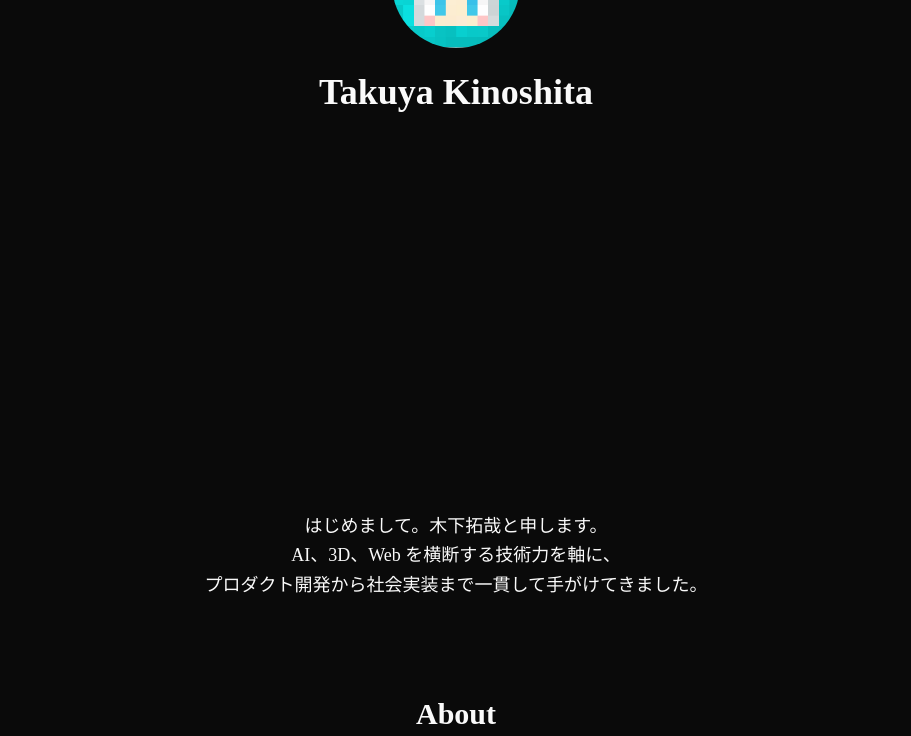
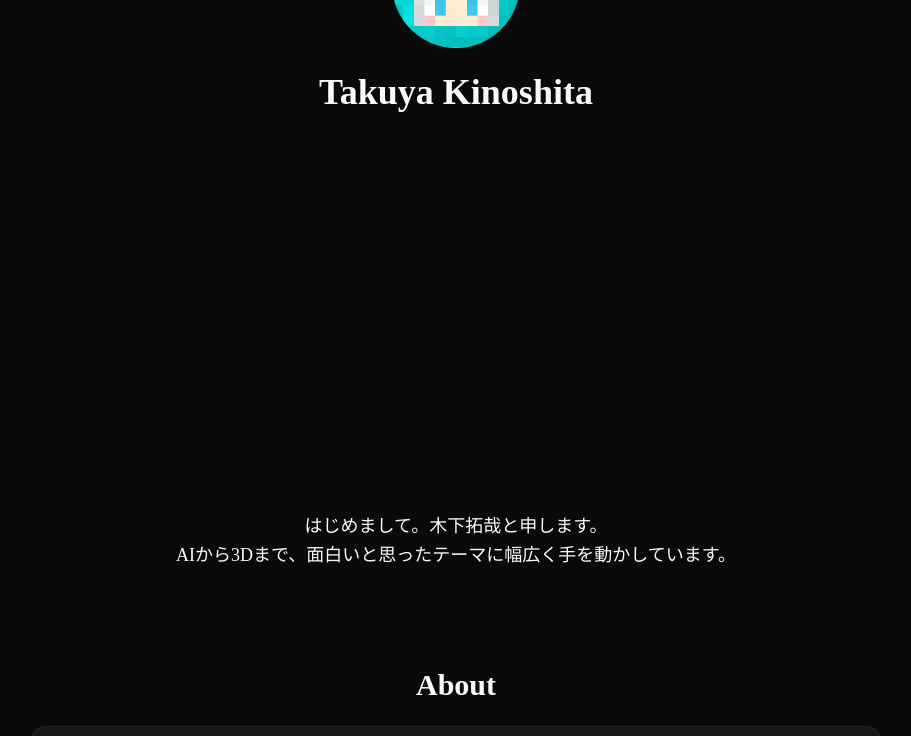
Before and after one commit to Tkino117/portfolio, a Next.js app: page / in a window 1280 px wide. Shown: the part 384-1120 px from the top of the page, without its empty margins (184-1095 px from the left). Built offline with nearby package versions, Linux system fonts and the light colour scheme.

Commit message:
minor fix

```diff
--- a/src/components/introduction.tsx
+++ b/src/components/introduction.tsx
@@ -4,9 +4,7 @@ export function Introduction() {
 			<p className="text-lg leading-relaxed">
 				はじめまして。木下拓哉と申します。
 				<br />
-				AI、3D、Web を横断する技術力を軸に、
-				<br />
-				プロダクト開発から社会実装まで一貫して手がけてきました。
+				AIから3Dまで、面白いと思ったテーマに幅広く手を動かしています。
 			</p>
 		</section>
 	);
```
